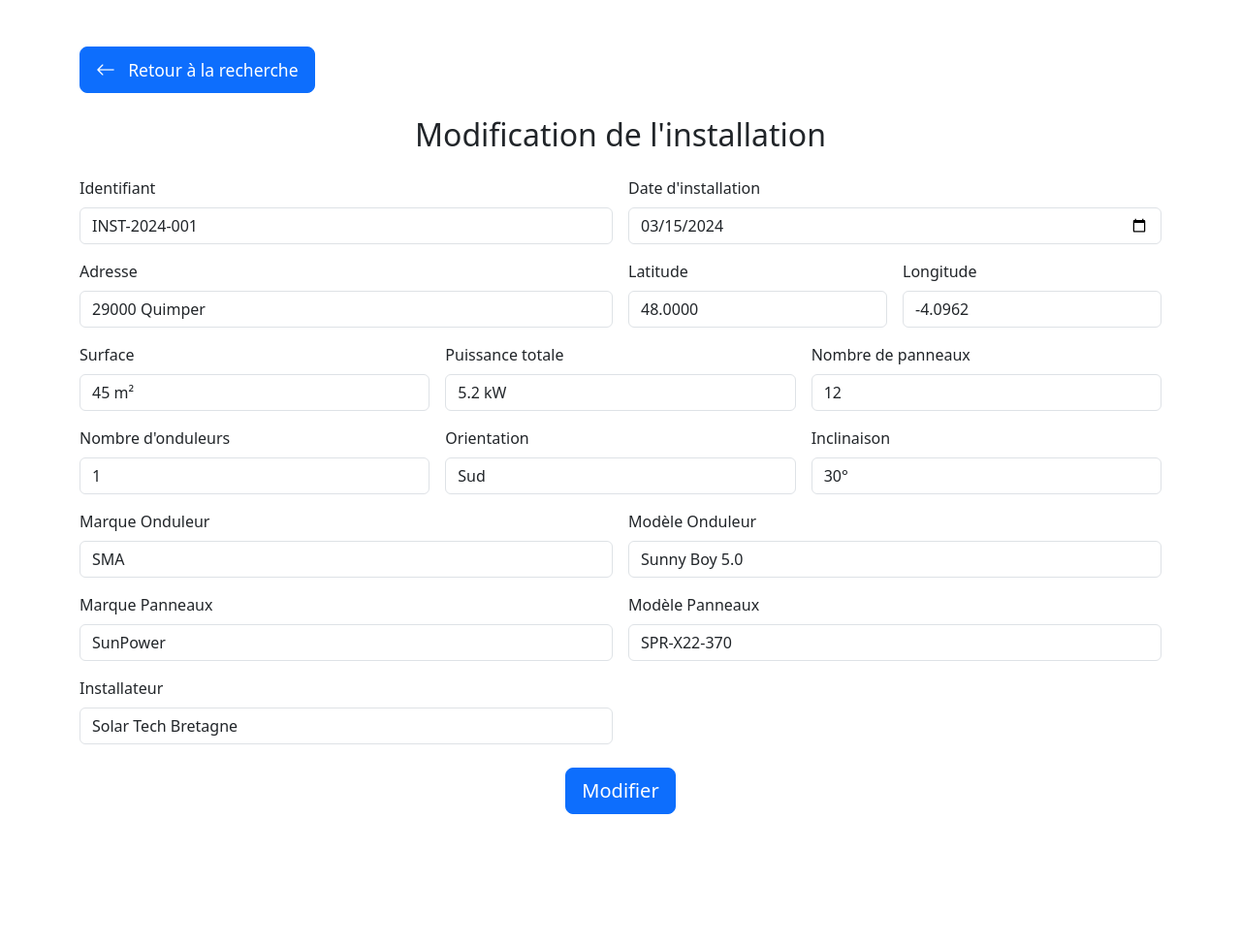
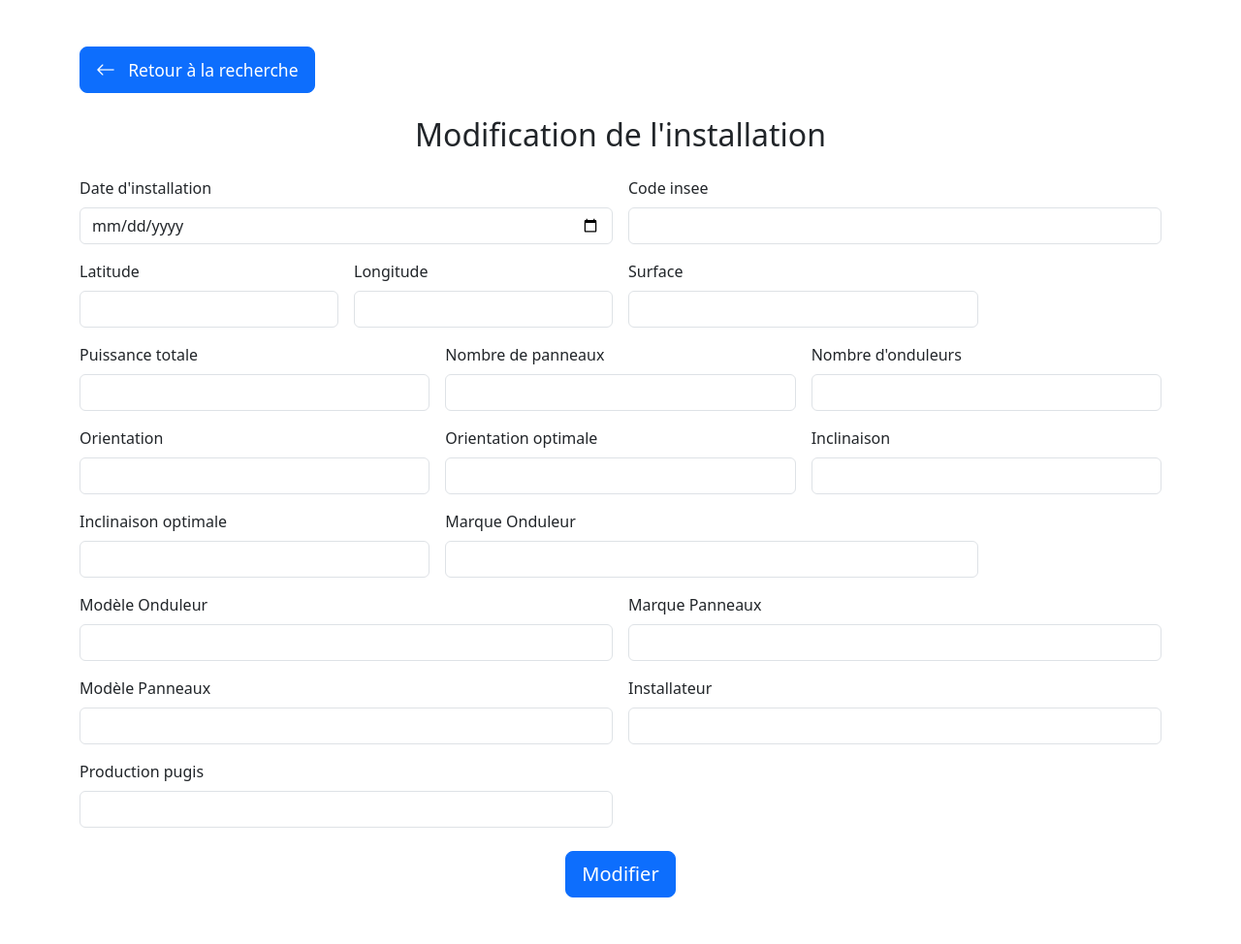
Before and after one commit to projetCIR2webProjetFinDannee/projetCIR2webProjetFinDannee, a PHP site: page /modifier_dev.php in a window 1280 px wide. Shown: the part 56-1030 px from the top of the page at 97% size. Before the commit the page ends 896 px from the top, so only its background shows below. Run offline with PHP 8.4, Linux system fonts and the light colour scheme.

Commit message:
formulaire de ajouter et modifier

```diff
--- a/site/back/modifier_dev.php
+++ b/site/back/modifier_dev.php
@@ -42,99 +42,107 @@
             <div class="row g-3">
                 <!-- Identifiant (lecture seule) -->
                 <div class="col-md-6">
-                    <label class="form-label">Identifiant</label>
-                    <input type="text" class="form-control" name="id" value="INST-2024-001" readonly>
-                </div>
-
-                <!-- Date -->
-                <div class="col-md-6">
                     <label class="form-label">Date d'installation</label>
-                    <input type="date" class="form-control" name="date" value="2024-03-15">
+                    <input type="date" class="form-control" name="date" value="">
                 </div>
 
                 <!-- Adresse -->
                 <div class="col-md-6">
-                    <label class="form-label">Adresse</label>
-                    <input type="text" class="form-control" name="adresse" value="29000 Quimper">
+                    <label class="form-label">Code insee</label>
+                    <input type="text" class="form-control" name="adresse" value="">
                 </div>
 
                 <!-- Coordonnées GPS -->
                 <div class="col-md-3">
                     <label class="form-label">Latitude</label>
-                    <input type="text" class="form-control" name="latitude" value="48.0000">
+                    <input type="text" class="form-control" name="latitude" value="">
                 </div>
 
                 <div class="col-md-3">
                     <label class="form-label">Longitude</label>
-                    <input type="text" class="form-control" name="longitude" value="-4.0962">
+                    <input type="text" class="form-control" name="longitude" value="">
                 </div>
 
                 <!-- Surface -->
                 <div class="col-md-4">
                     <label class="form-label">Surface</label>
-                    <input type="text" class="form-control" name="surface" value="45 m²">
+                    <input type="text" class="form-control" name="surface" value="">
                 </div>
 
                 <!-- Puissance -->
                 <div class="col-md-4">
                     <label class="form-label">Puissance totale</label>
-                    <input type="text" class="form-control" name="puissance" value="5.2 kW">
+                    <input type="text" class="form-control" name="puissance" value="">
                 </div>
 
                 <!-- Nombre de panneaux -->
                 <div class="col-md-4">
                     <label class="form-label">Nombre de panneaux</label>
-                    <input type="number" class="form-control" name="nbPanneaux" value="12">
+                    <input type="number" class="form-control" name="nbPanneaux" value="">
                 </div>
 
                 <!-- Nombre d'onduleurs -->
                 <div class="col-md-4">
                     <label class="form-label">Nombre d'onduleurs</label>
-                    <input type="number" class="form-control" name="nbOndulateurs" value="1">
+                    <input type="number" class="form-control" name="nbOndulateurs" value="">
                 </div>
 
                 <!-- Orientation -->
                 <div class="col-md-4">
                     <label class="form-label">Orientation</label>
-                    <input type="text" class="form-control" name="orientation" value="Sud">
+                    <input type="text" class="form-control" name="orientation" value="">
+                </div>
+
+                 <div class="col-md-4">
+                    <label class="form-label">Orientation optimale</label>
+                    <input type="text" class="form-control" name="orientation" value="">
                 </div>
 
                 <!-- Inclinaison -->
                 <div class="col-md-4">
                     <label class="form-label">Inclinaison</label>
-                    <input type="text" class="form-control" name="inclinaison" value="30°">
+                    <input type="text" class="form-control" name="inclinaison" value="">
+                </div>
+
+                <div class="col-md-4">
+                    <label class="form-label">Inclinaison optimale </label>
+                    <input type="text" class="form-control" name="inclinaison" value="">
                 </div>
 
                 <!-- Marque onduleur -->
                 <div class="col-md-6">
                     <label class="form-label">Marque Onduleur</label>
-                    <input type="text" class="form-control" name="marqueOnduleur" value="SMA">
+                    <input type="text" class="form-control" name="marqueOnduleur" value="">
                 </div>
 
                 <!-- Modèle onduleur -->
                 <div class="col-md-6">
                     <label class="form-label">Modèle Onduleur</label>
-                    <input type="text" class="form-control" name="modeleOnduleur" value="Sunny Boy 5.0">
+                    <input type="text" class="form-control" name="modeleOnduleur" value="">
                 </div>
 
                 <!-- Marque panneaux -->
                 <div class="col-md-6">
                     <label class="form-label">Marque Panneaux</label>
-                    <input type="text" class="form-control" name="marquePanneaux" value="SunPower">
+                    <input type="text" class="form-control" name="marquePanneaux" value="">
                 </div>
 
                 <!-- Modèle panneaux -->
                 <div class="col-md-6">
                     <label class="form-label">Modèle Panneaux</label>
-                    <input type="text" class="form-control" name="modelePanneaux" value="SPR-X22-370">
+                    <input type="text" class="form-control" name="modelePanneaux" value="">
                 </div>
 
                 <!-- Installateur -->
                 <div class="col-md-6">
                     <label class="form-label">Installateur</label>
-                    <input type="text" class="form-control" name="installateur" value="Solar Tech Bretagne">
+                    <input type="text" class="form-control" name="installateur" value="">
                 </div>
 
+                <div class="col-md-6">
+                    <label class="form-label">Production pugis</label>
+                    <input type="text" class="form-control" name="installateur" value="">
+                </div>
             <!-- Bouton de soumission -->
             <div class="text-center mt-4">
                 <button type="submit" class="btn btn-primary btn-search btn-lg">Modifier</button>
```
Also changed, not shown: site/back/ajouter.php (+17 -2 lines).
